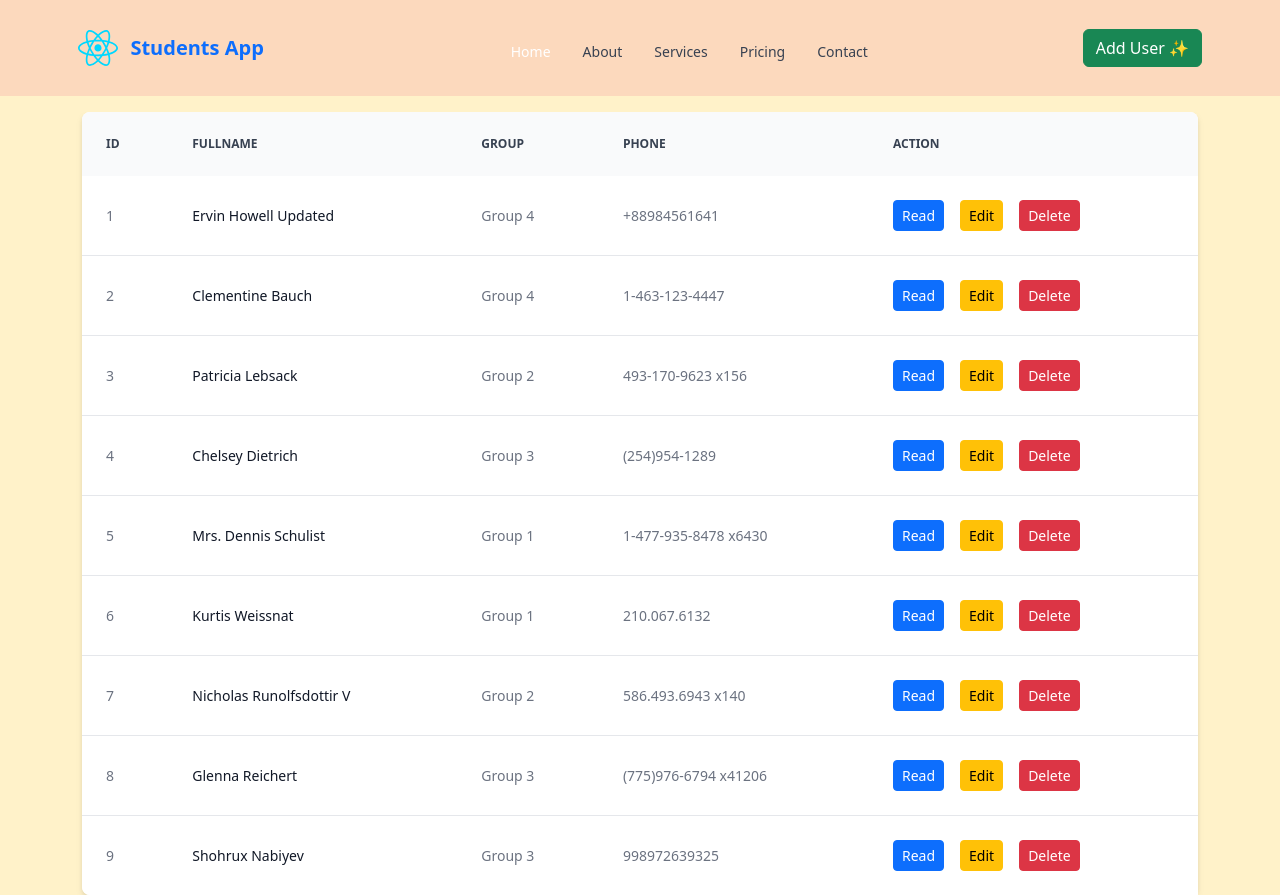
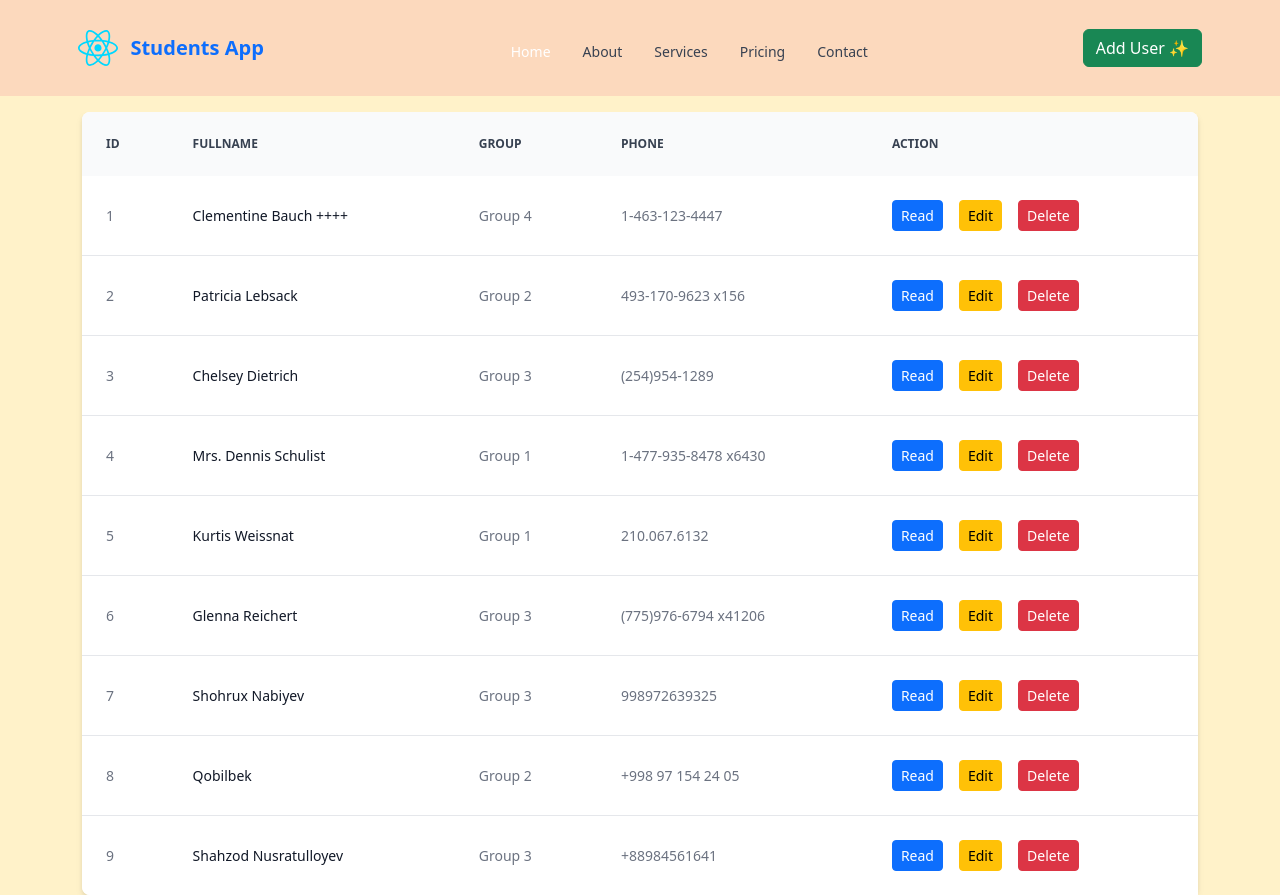
Before and after one commit to mrbillgates2001/Students_App, a React (Vite) app: page / in a window 1280 px wide. Built offline with nearby package versions, Linux system fonts and the light colour scheme; data requests are answered from the project's data file.

Commit message:
CRUD succecfully

```diff
--- a/db.json
+++ b/db.json
@@ -1,32 +1,8 @@
 {
   "users": [
     {
-      "id": "2",
-      "name": "Ervin Howell Updated",
-      "username": "Antonette",
-      "email": "Shanna@melissa.tv",
-      "group": "Group 4",
-      "address": {
-        "street": "Victor Plains",
-        "suite": "Suite 879",
-        "city": "Wisokyburgh",
-        "zipcode": "90566-7771",
-        "geo": {
-          "lat": "-43.9509",
-          "lng": "-34.4618"
-        }
-      },
-      "phone": "+88984561641",
-      "website": "anastasia.net",
-      "company": {
-        "name": "Deckow-Crist",
-        "catchPhrase": "Proactive didactic contingency",
-        "bs": "synergize scalable supply-chains"
-      }
-    },
-    {
       "id": "3",
-      "name": "Clementine Bauch",
+      "name": "Clementine Bauch ++++",
       "username": "Samantha",
       "email": "Nathan@yesenia.net",
       "group": "Group 4",
@@ -145,30 +121,6 @@
       }
     },
     {
-      "id": "8",
-      "name": "Nicholas Runolfsdottir V",
-      "username": "Maxime_Nienow",
-      "email": "Sherwood@rosamond.me",
-      "group": "Group 2",
-      "address": {
-        "street": "Ellsworth Summit",
-        "suite": "Suite 729",
-        "city": "Aliyaview",
-        "zipcode": "45169",
-        "geo": {
-          "lat": "-14.3990",
-          "lng": "-120.7677"
-        }
-      },
-      "phone": "586.493.6943 x140",
-      "website": "jacynthe.com",
-      "company": {
-        "name": "Abernathy Group",
-        "catchPhrase": "Implemented secondary concept",
-        "bs": "e-enable extensible e-tailers"
-      }
-    },
-    {
       "id": "9",
       "name": "Glenna Reichert",
       "username": "Delphine",
@@ -197,6 +149,18 @@
       "name": "Shohrux Nabiyev",
       "group": "Group 3",
       "phone": "998972639325"
+    },
+    {
+      "id": "a9a4",
+      "name": "Qobilbek",
+      "group": "Group 2",
+      "phone": "+998 97 154 24 05"
+    },
+    {
+      "id": "fbea",
+      "name": "Shahzod Nusratulloyev",
+      "group": "Group 3",
+      "phone": "+88984561641"
     }
   ]
 }
--- a/src/components/Add.jsx
+++ b/src/components/Add.jsx
@@ -17,15 +17,20 @@ const Add = ({ fetchUsers }) => {
 	const handleClose = () => setShow(false);
 	const handleShow = () => setShow(true);
 
-	const handleSubmit = async (e) => {
+	const handleAddSubmit = async (e) => {
 		e.preventDefault();
 		try {
-			if (input !== "") {
+			if (<Form.Control/> !== "") {
 				const response = await axios.post(
 					"http://localhost:3000/users",
 					addUser
 				);
 				console.log("User added", response.data);
+				setAddUseer( {
+					name: "",
+                    group: "",
+                    phone: "",
+				})
 				fetchUsers();
 			} else {
 				alert ("Please fill in all fields");
@@ -48,7 +53,7 @@ const Add = ({ fetchUsers }) => {
 					<Modal.Title>Add a user</Modal.Title>
 				</Modal.Header>
 				<Modal.Body>
-					<Form onSubmit={handleSubmit}>
+					<Form onSubmit={handleAddSubmit}>
 						<Form.Group className="mb-3" controlId="fullname">
 							<Form.Label>Fullname</Form.Label>
 							<Form.Control
@@ -96,7 +101,7 @@ const Add = ({ fetchUsers }) => {
 					<Button variant="secondary" onClick={handleClose}>
 						Close
 					</Button>
-					<Button variant="primary" onClick={handleSubmit}>
+					<Button variant="primary" onClick={handleAddSubmit}>
 						Save
 					</Button>
 				</Modal.Footer>
```
